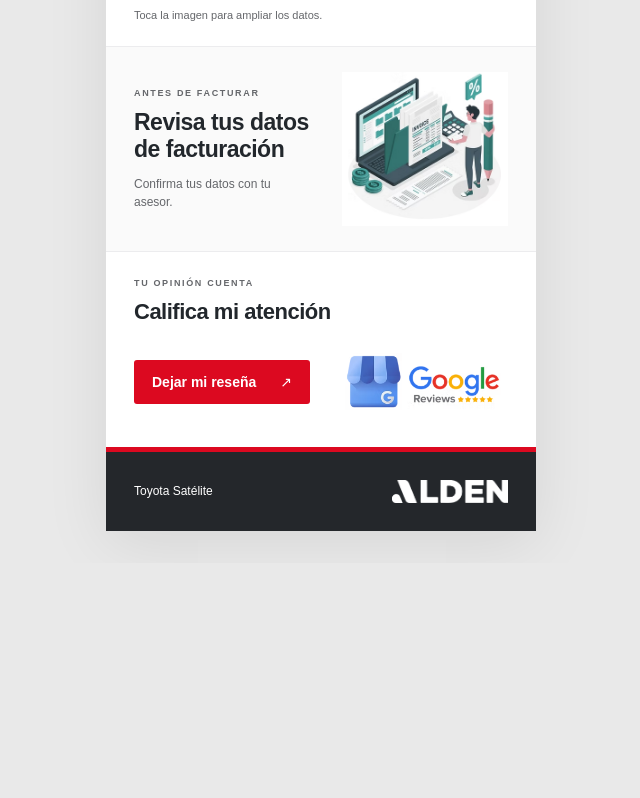
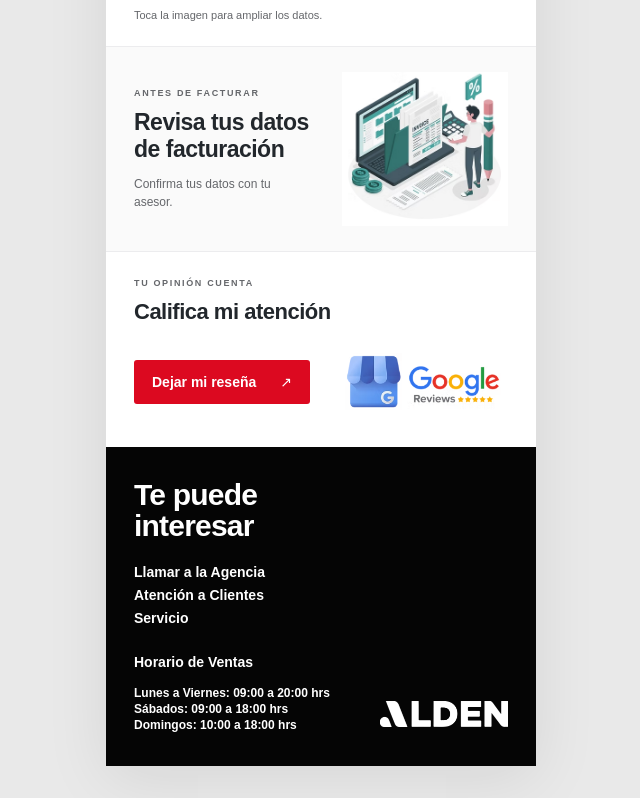
Before and after one commit to toyotsatelite/Tarjeta_Digital, a website: page index.html in a window 1280 px wide. Shown: the part 875-1673 px from the top of the page, without its empty margins (319-959 px from the left). Before the commit the page ends 1438 px from the top, so only its background shows below. Drawn offline with Linux system fonts and the light colour scheme.

Commit message:
Agregar contactos y horarios al footer
Añade llamadas a la agencia, Atención a Clientes y Servicio, junto con horarios y el logo ALDEN.

```diff
--- a/app.js
+++ b/app.js
@@ -19,13 +19,26 @@ export function selectEmployee(data, search) {
   return { employee, agency: data.agencies[employee.agencyId] };
 }
 
+function internationalNumber(number, countryCode) {
+  if (!/^\d{10}$/.test(number) || !/^\d{1,3}$/.test(countryCode)) throw new Error('Teléfono inválido.');
+  return countryCode + number;
+}
+
 export function contactLinks(employee, agency) {
-  const international = (number) => {
-    if (!/^\d{10}$/.test(number) || !/^\d{1,3}$/.test(agency.countryCode)) throw new Error('Teléfono inválido.');
-    return agency.countryCode + number;
+  if (!/^[^\s@?&#]+@[^\s@?&#]+\.[^\s@?&#]+$/.test(employee.email)) throw new Error('Correo inválido.');
+  return { phone: 'tel:+' + internationalNumber(employee.phone, agency.countryCode), whatsapp: 'https://wa.me/' + internationalNumber(employee.whatsapp, agency.countryCode), email: 'mailto:' + employee.email };
+}
+
+export function footerDetails(agency) {
+  if (!Array.isArray(agency.salesHours) || agency.salesHours.length === 0 || agency.salesHours.length > 7 || agency.salesHours.some((line) => typeof line !== 'string' || !line.trim() || line.length > 80)) {
+    throw new Error('Horario de ventas inválido.');
+  }
+  return {
+    agencyPhone: 'tel:+' + internationalNumber(agency.agencyPhone, agency.countryCode),
+    customerServicePhone: 'tel:+' + internationalNumber(agency.customerServicePhone, agency.countryCode),
+    servicePhone: 'tel:+' + internationalNumber(agency.servicePhone, agency.countryCode),
+    salesHours: [...agency.salesHours]
   };
-  if (!/^[^\s@?&#]+@[^\s@?&#]+\.[^\s@?&#]+$/.test(employee.email)) throw new Error('Correo inválido.');
-  return { phone: 'tel:+' + international(employee.phone), whatsapp: 'https://wa.me/' + international(employee.whatsapp), email: 'mailto:' + employee.email };
 }
 
 export function reviewUrl(value) {
@@ -41,8 +54,9 @@ async function init() {
     if (!response.ok) throw new Error('No pudimos cargar la tarjeta. Intenta nuevamente más tarde.');
     const { employee, agency } = selectEmployee(await response.json(), location.search);
     const links = contactLinks(employee, agency);
+    const footer = footerDetails(agency);
     const review = reviewUrl(employee.reviewsUrl ?? agency.reviewsUrl);
-    for (const [id, value] of Object.entries({ 'employee-name': employee.name, 'employee-role': employee.role, 'agency-name': agency.name, 'footer-agency': agency.name })) $(id).textContent = value;
+    for (const [id, value] of Object.entries({ 'employee-name': employee.name, 'employee-role': employee.role, 'agency-name': agency.name })) $(id).textContent = value;
     const images = { 'hero-image': agency.hero, 'agency-logo': agency.logo, portrait: employee.photo, 'bank-image': agency.bankImage, 'billing-image': agency.billingImage, 'reviews-image': agency.reviewsImage, 'alden-logo': agency.footerLogo };
     for (const [id, path] of Object.entries(images)) {
       $(id).addEventListener('error', () => {
@@ -59,6 +73,14 @@ async function init() {
     $('agency-logo').alt = agency.name;
     $('bank-link').href = assetUrl(agency.bankImage);
     for (const [id, href] of Object.entries(links)) $(id).href = href;
+    $('footer-agency-call').href = footer.agencyPhone;
+    $('footer-customer-service').href = footer.customerServicePhone;
+    $('footer-service').href = footer.servicePhone;
+    for (const line of footer.salesHours) {
+      const item = document.createElement('li');
+      item.textContent = line;
+      $('footer-hours').append(item);
+    }
     if (review) { $('reviews-link').href = review; $('reviews-link').hidden = false; $('reviews-pending').hidden = true; }
     document.title = employee.name + ' | ' + agency.name;
     $('profile').hidden = false;
--- a/empleados.json
+++ b/empleados.json
@@ -5,6 +5,14 @@
     "toyota-satelite": {
       "name": "Toyota Satélite",
       "countryCode": "52",
+      "agencyPhone": "5553210550",
+      "customerServicePhone": "5579000949",
+      "servicePhone": "5546041865",
+      "salesHours": [
+        "Lunes a Viernes: 09:00 a 20:00 hrs",
+        "Sábados: 09:00 a 18:00 hrs",
+        "Domingos: 10:00 a 18:00 hrs"
+      ],
       "logo": "assets/generales/logo-toyota-satelite.png",
       "hero": "assets/generales/banner-sienna.jpg",
       "bankImage": "assets/generales/cuentas-bancarias.png",
--- a/index.html
+++ b/index.html
@@ -45,7 +45,21 @@
         <h2 id="reviews-heading">Califica mi atención</h2>
         <div class="review-row"><div><a id="reviews-link" class="review-button" target="_blank" rel="noopener noreferrer" hidden>Dejar mi reseña <span aria-hidden="true">↗</span></a><span id="reviews-pending" class="pending">Enlace de reseñas pendiente</span></div><img id="reviews-image" alt="Google Reviews" loading="lazy"></div>
       </section>
-      <footer><p id="footer-agency"></p><img id="alden-logo" alt="ALDEN" loading="lazy"></footer>
+      <footer class="site-footer" aria-labelledby="footer-heading">
+        <div class="footer-copy">
+          <h2 id="footer-heading">Te puede interesar</h2>
+          <nav class="footer-links" aria-label="Enlaces de la agencia">
+            <a id="footer-agency-call">Llamar a la Agencia</a>
+            <a id="footer-customer-service">Atención a Clientes</a>
+            <a id="footer-service">Servicio</a>
+          </nav>
+          <div class="footer-schedule">
+            <h3>Horario de Ventas</h3>
+            <ul id="footer-hours"></ul>
+          </div>
+        </div>
+        <img id="alden-logo" alt="ALDEN" loading="lazy">
+      </footer>
     </article>
   </main>
 </body>
```
Also changed, not shown: tests/cards.test.js (+7 -1 lines), styles.css.
